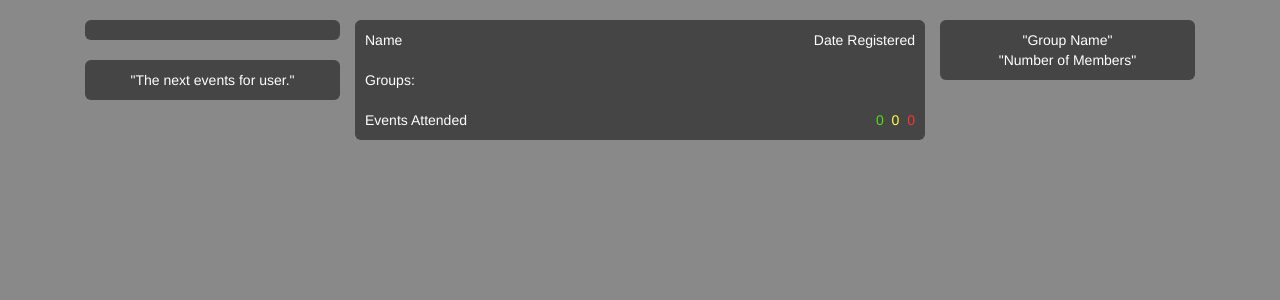
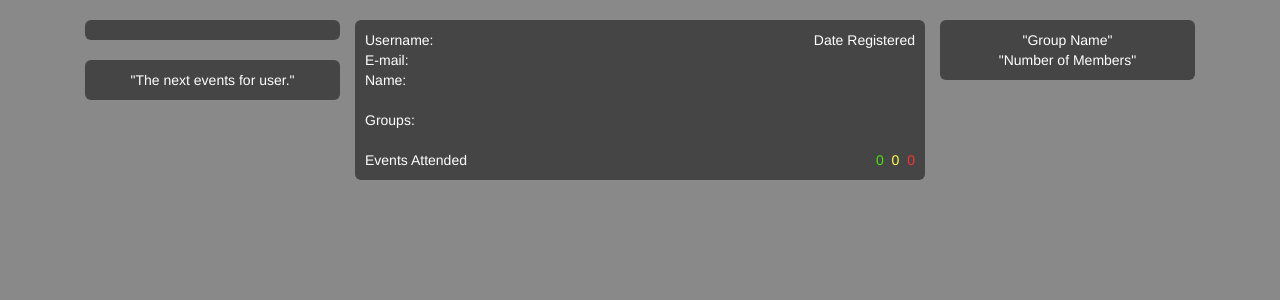
Before and after one commit to vwang96/Spam-Summer-Project, a Node server app: page /profile in a window 1280 px wide. Shown: the part 72-372 px from the top of the page. Run offline with Node 20, Linux system fonts and the light colour scheme; some libraries are stand-ins or nearby versions.

Commit message:
Displaying user information on profile pages

```diff
--- a/app.js
+++ b/app.js
@@ -103,7 +103,11 @@
     .get(function(req, res){
 	sess = req.session;
 	if(sess.user)
-	    res.render('profile',{user: sess.user});
+	    profile.getInfo(sess.user, function(err, userInfo){
+		console.log(userInfo.username);
+		console.log(JSON.stringify(userInfo));
+		res.render('profile',{user: sess.user, userName: userInfo[0].username, email: userInfo[0].email, name: userInfo[0].name});
+	    });
 	else
 	    res.render('profile');
     });
--- a/views/profile.jade
+++ b/views/profile.jade
@@ -7,8 +7,12 @@
     div.img-rounded.sidebar
       | "The next events for user."
   div.col-sm-6.img-rounded.main.event
-    span(style="float:left;") Name
+    span(style="float:left;") Username: #{userName}
     span(style="float:right;") Date Registered
+    br
+    span(style="float:left") E-mail: #{email}
+    br
+    span(style="float:left") Name: #{name}
     br
     br
     span(style="float:left;") Groups:
```
